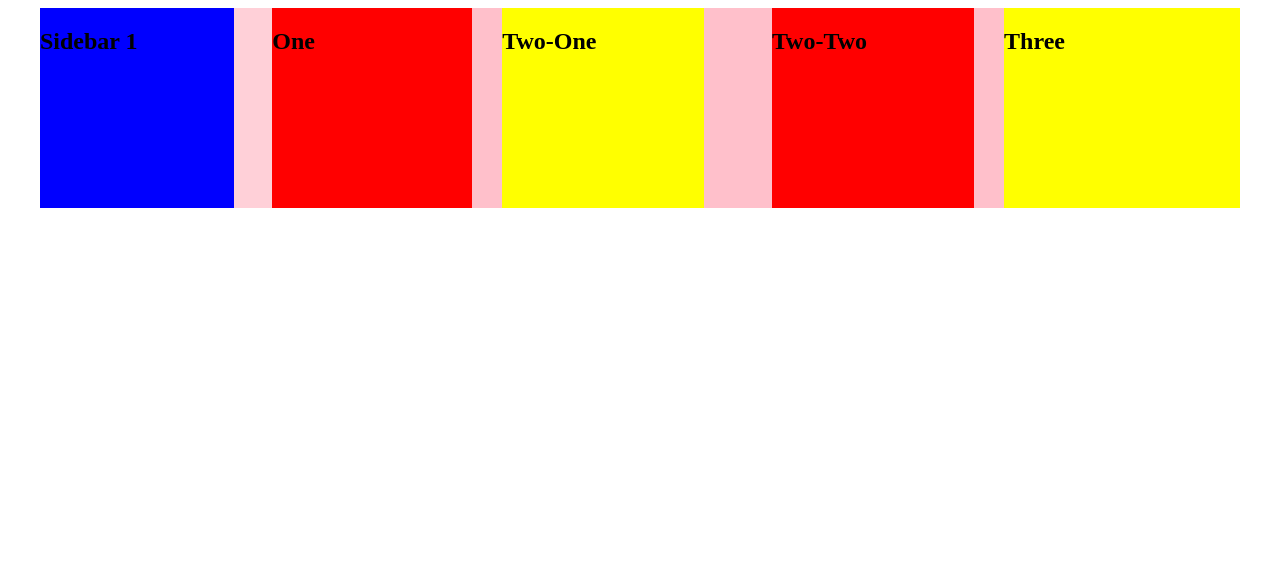
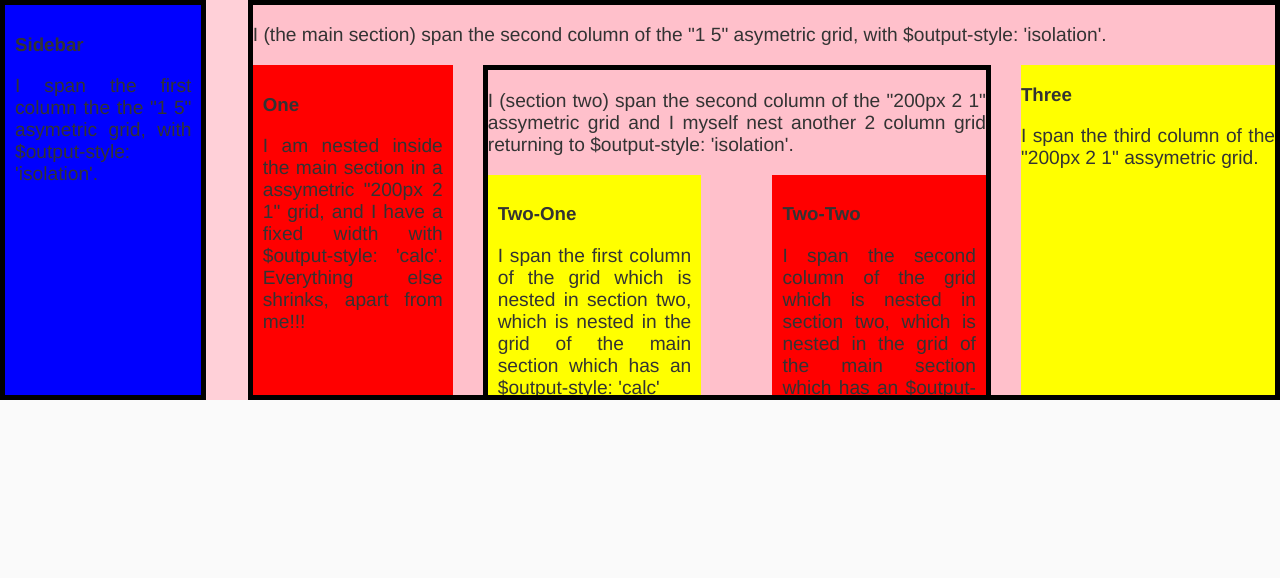
Before and after one commit to roni5/Singularitygs_test, a website: page index.html in a window 1280 px wide. Drawn offline with Linux system fonts and the light colour scheme.

Commit message:
Added text descriptions

```diff
--- a/index.html
+++ b/index.html
@@ -4,43 +4,45 @@
 
   <link rel="stylesheet" href="css/main.css">
   <meta charset="UTF-8">
-  <title>Webapp</title>
+  <title>Singularitygs Test</title>
 </head>
 <body>
 
   <div class="container">
 
-
-    <div class="sidebar1">
-      <h2>Sidebar 1</h2>
+    <div class="sidebar">
+      <h3>Sidebar</h3>
+      <p>I span the first column the the "1 5" asymetric grid, with $output-style: 'isolation'.</p>
     </div>
 
     <div class="main">
+      <p>I (the main section) span the second column of the "1 5" asymetric grid, with $output-style: 'isolation'.</p>
 
       <div class="one">
-      <h2>One</h2>
+      <h3>One</h3>
+      <p>I am nested inside the main section in a assymetric "200px 2 1" grid, and I have a fixed width with $output-style: 'calc'. Everything else shrinks, apart from me!!!</p>
       </div>
 
       <div class="two">
+       <p>I (section two) span the second column of the "200px 2 1" assymetric grid and I myself nest another  2 column grid returning to $output-style: 'isolation'.</p>
         <div class="two_one">
-          <h2>Two-One</h2>
+          <h3>Two-One</h3>
+          <p>I span the first column of the grid which is nested in section two, which is nested in the grid of the main section which has an $output-style: 'calc'</p>
         </div>
         <div class="two_two">
-          <h2>Two-Two</h2>
+          <h3>Two-Two</h3>
+          <p>I span the second column of the grid which is nested in section two, which is nested in the grid of the main section which has an $output-style: 'calc'</p>
         </div>
       </div>
 
       <div class="three">
-        <h2>Three</h2>
+        <h3>Three</h3>
+        <p>I span the third column of the "200px 2 1" assymetric grid.</p>
       </div>
 
-    </div>
+    </div> <!-- main -->
 
-    <!-- <div class="sidebar2">
-      <h2>Sidebar 2</h2>
-    </div> -->
-
-  </div>
+  </div> <!-- container -->
 
 
 
--- a/sass/main.scss
+++ b/sass/main.scss
@@ -13,7 +13,20 @@
 @include sgs-change('debug', true);
 
 
-@include box-sizing(border-box);
+////////////////////////////////////
+////  Define the grid.
+///////////////////////////////////
+*, *:before, *:after {
+  -webkit-box-sizing: border-box;
+  -moz-box-sizing: border-box;
+  box-sizing: border-box;
+}
+
+html, body {
+  margin: 0px;
+  padding: 0px;
+}
+
 
 body {
   background: #fafafa;
@@ -22,43 +35,54 @@ body {
 }
 
 div {
-  height: 200px;
+  height: 400px;
+}
+
+p {
+  font-size: 120%;
 }
 
 .container {
   @include clearfix;
   @include background-grid($color: pink);
-  max-width: 1200px;
+  //max-width: 1200px;
   margin: 0 auto;
   text-align: justify;
 }
 
-.sidebar1 {
+.sidebar {
   @include grid-span(1, 1);
-  background: blue
+  background: blue;
+  border: 5px solid black;
+  padding: 10px;
 }
 
 .main {
   @include clearfix;
+  border: 5px solid black;
   //@include background-grid($color: pink);
   @include grid-span(1, 2);
   @include layout(200px 2 1, 30px, $output-style: 'calc') {
     .one {
       @include grid-span(1, 1);
       background: red;
+      padding: 10px;
     }
 
      .two {
       @include clearfix;
       @include grid-span(1, 2);
-     @include layout(1 1, 1/3, $output-style: 'isolation') {
+      border: 5px solid black;
+      @include layout(1 1, 1/3, $output-style: 'isolation') {
         .two_one {
           background: yellow;
           @include grid-span(1, 1);
+          padding: 10px;
         }
         .two_two {
           background: red;
           @include grid-span(1, 2);
+          padding: 10px;
         }
       }
     }
```
Also changed, not shown: README.md, css/main.css.
